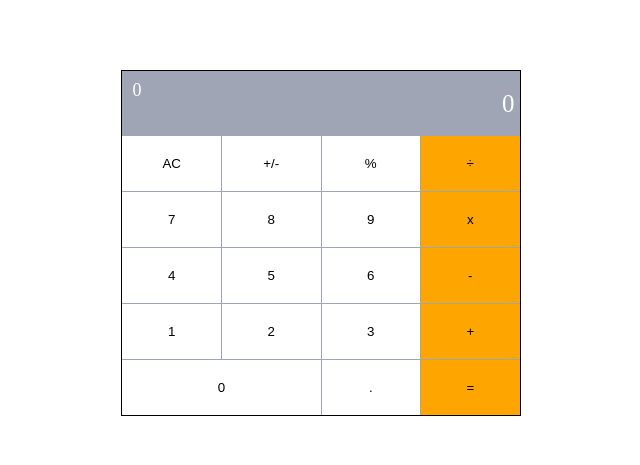
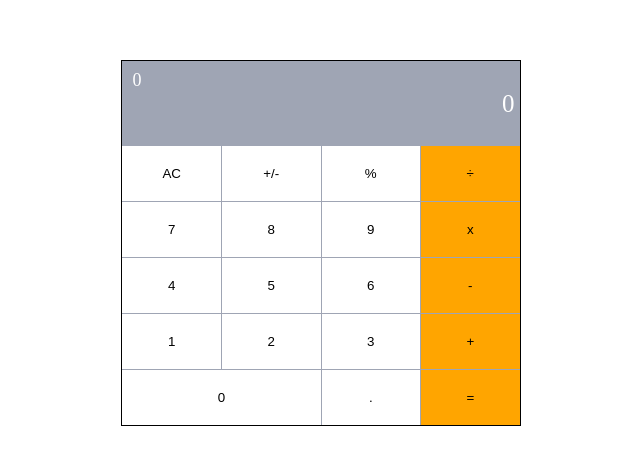
Before and after one commit to JohnFTitor/math_magicians, a React (Create React App) app: page / in a window 1280 px wide. Shown: the part 157-622 px from the top of the page, without its empty margins (319-959 px from the left). Built offline with nearby package versions, Linux system fonts and the light colour scheme.

Commit message:
Refactor display component using hooks

```diff
--- a/src/styles/calculator.css
+++ b/src/styles/calculator.css
@@ -4,7 +4,7 @@
 
 .calculator-container p {
   width: 100%;
-  padding: 20px 5px;
+  padding: 30px 5px;
   text-align: right;
   background-color: rgb(159 165 180);
   color: white;
```
Also changed, not shown: src/components/CalculatorDisplay.js (+1 -6 lines).
